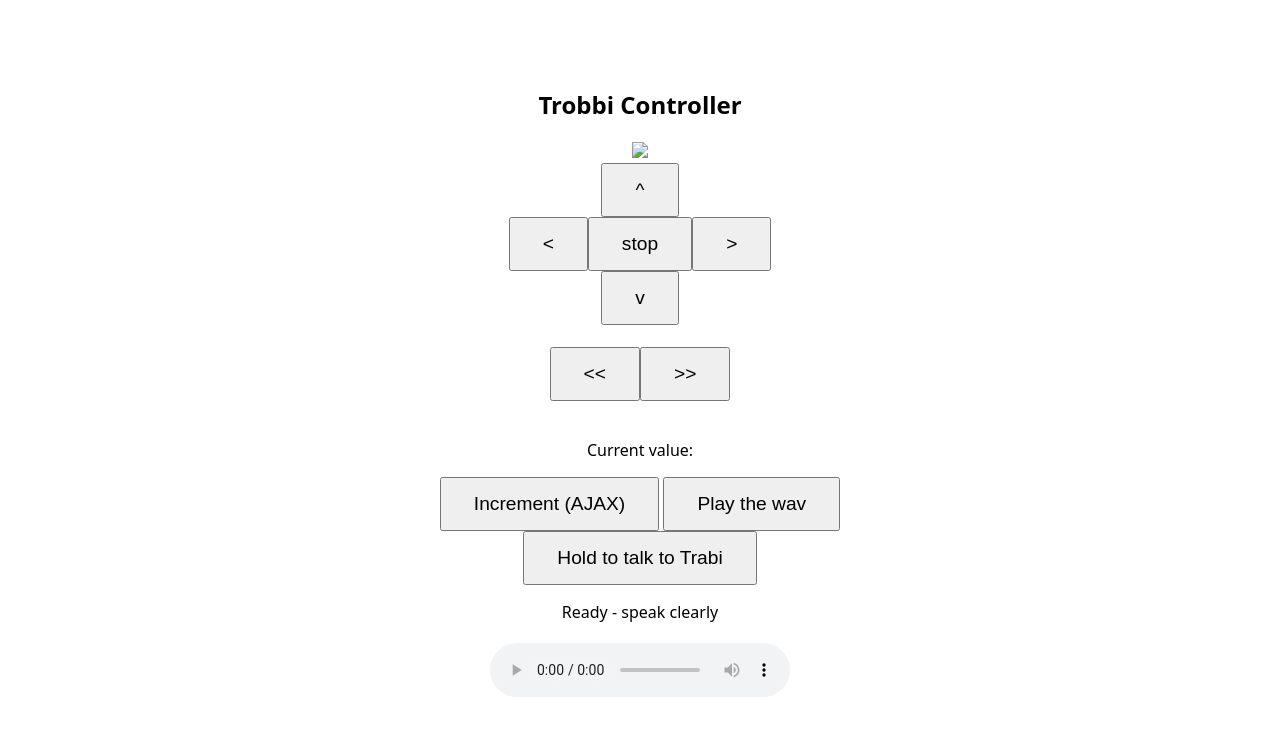
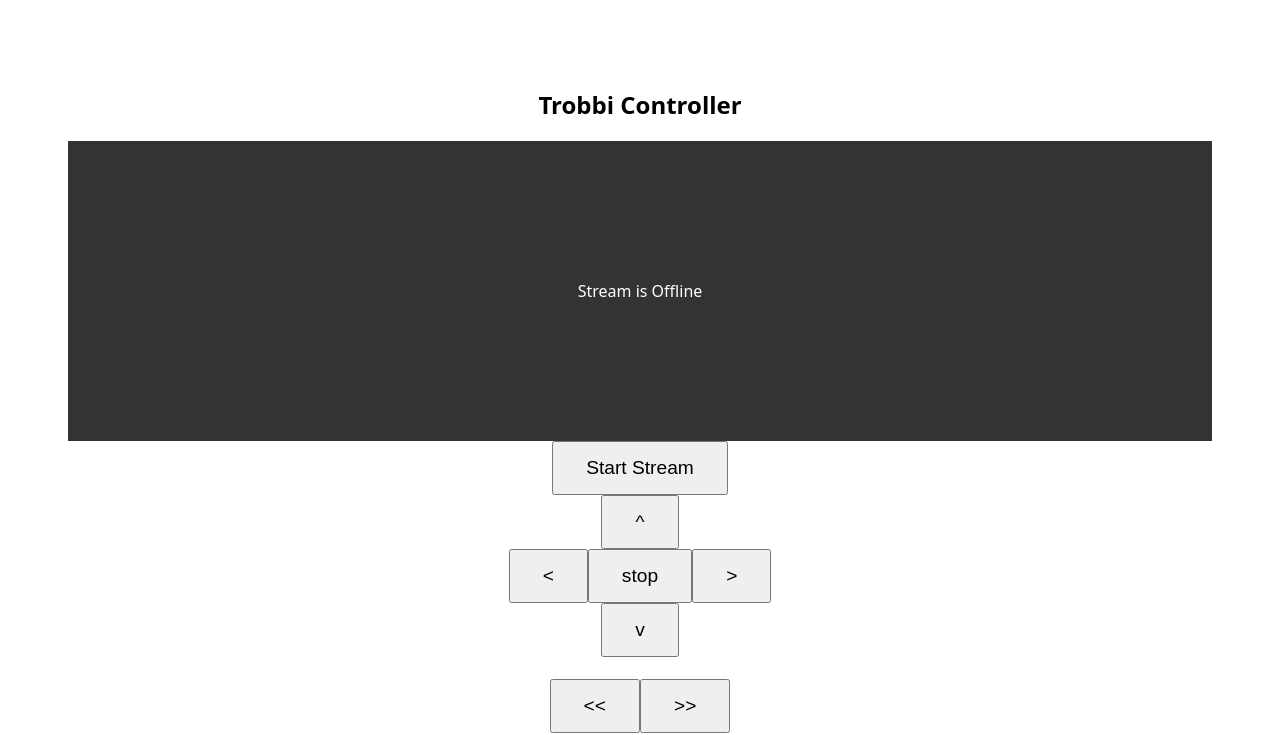
Before and after one commit to TomPayneUT/trobbibot, a Flask app: template templates/index.html in a window 1280 px wide. Shown: the top 735 px of the page. Before the commit the page ends 697 px from the top, so only its background shows below. Run offline with Flask 3, Linux system fonts and the light colour scheme; the template is opened without the code that fills it, so the values that code supplies are empty.

Commit message:
cam working

```diff
--- a/app.py
+++ b/app.py
@@ -3,14 +3,18 @@ import subprocess
 import os
 from transcriber import transcribe_audio
 from ttsmp3 import generate_mp3
-from llm import ask
+from llm import ask # make chat local by uncommenting this and commenting out the genai code below
 import serial
 import time
 from picamera2 import Picamera2
 import io
+import threading
+#import google.genai as genai  # make chat online by uncommenting this and commenting out the local llm code above
+
 
 app = Flask(__name__)
 
+#client = genai.Client(api_key="dont hardcode your api key you dummy")
 counter = 0
 transcription = ''
 try:
@@ -61,7 +65,14 @@ def upload_audio():
     global transcription
     transcription = transcribe_audio(mp3_path)
 
+    #uncomment the following line to use a local llm instead of genai
     text_answer = ask(transcription)
+    #uncomment the following lines to use genai instead of a local llm
+    #text_answer = client.models.generate_content(
+    #        model="gemini-2.5-flash", contents=transcription
+    #    )
+
+
     generate_mp3(text_answer, 'voices/en_GB-semaine-medium.onnx', mp3_path)
 
     return jsonify({'success': True, 'transcription' : transcription, 'text_answer': text_answer})
@@ -99,33 +110,59 @@ def get_audio():
     #return send_file(mp3_path, mimetype='audio/mpeg')
 
 
+# --- Camera Setup ---
+picam2 = Picamera2()
+config = picam2.create_video_configuration(main={"size": (640, 480)})
+picam2.configure(config)
+picam2.start()
+
+class CameraStreamer:
+    def __init__(self):
+        self.frame = None
+        self.running = False
+        self.lock = threading.Lock()
+        # Start a background thread to update the frame
+        threading.Thread(target=self._update, daemon=True).start()
+
+    def _update(self):
+        while True:
+            if self.running:
+                stream = io.BytesIO()
+                # Capture frame
+                picam2.capture_file(stream, format='jpeg')
+
+                with self.lock:
+                    self.frame = stream.getvalue()
+            else:
+                time.sleep(0.5)  # Sleep briefly when not running to reduce CPU usage
+
+    def get_frame(self):
+        with self.lock:
+            return self.frame
+
+# Initialize our single broadcaster
+streamer = CameraStreamer()
+
+def generate_frames():
+    while True:
+        frame_bytes = streamer.get_frame()
+        if frame_bytes:
+            yield (b'--frame\r\n'
+                   b'Content-Type: image/jpeg\r\n\r\n' + frame_bytes + b'\r\n')
+        # Tiny sleep to prevent the loop from eating 100% CPU
+        import time
+        time.sleep(0.03) # Roughly 30 FPS
 
 @app.route('/stream')
 def get_stream():
-    picam2 = Picamera2()
-    config = picam2.create_video_configuration(main={"size": (640, 480)})
-    picam2.configure(config)
-    picam2.start()
-
-    def generate_frames():
-        while True:
-            # Create an in-memory binary stream
-            stream = io.BytesIO()
-
-            # Capture directly to the stream in JPEG format
-            # use_video_port=True is faster for streaming
-            picam2.capture_file(stream, format='jpeg')
-
-            # Reset stream pointer to the beginning to read it
-            stream.seek(0)
-            frame_bytes = stream.read()
-
-            yield (b'--frame\r\n'
-                b'Content-Type: image/jpeg\r\n\r\n' + frame_bytes + b'\r\n')
-
     return Response(generate_frames(),
                     mimetype='multipart/x-mixed-replace; boundary=frame')
 
+# Add a route to toggle the state
+@app.route('/toggle_stream/<state>')
+def toggle_stream(state):
+    streamer.running = (state == 'on')
+    return f"Stream is {state}"
 
 #app.run(host='0.0.0.0', port=5000, ssl_context=('cert.pem', 'key.pem'))
 app.run(host='0.0.0.0', port=5000)
--- a/chatgemini.py
+++ b/chatgemini.py
@@ -7,7 +7,7 @@ from tts import generate_wav
 from playaudiopygame import play_audio
 import google.genai as genai
 
-client = genai.Client(api_key="AIzaSyDMQwvws5Zj2_8ILXQrnn8K-vNydSYMo3U")
+client = genai.Client(api_key="dont hardcode your api key you dummy")
 
 while True:
     prompt = input('prompt (type r to record, or q to quit): ')
--- a/templates/index.html
+++ b/templates/index.html
@@ -16,8 +16,13 @@
 <body>
     <h2>Trobbi Controller</h2>
 
-    <div id="cameraFeed">
-        <img src="{{ url_for('stream') }}" width="100%">
+    <div id="cameraContainer">
+        <img id="cameraFeed" src="" width="100%" style="display:none; background:#000;">
+        <div id="placeholder" style="width:100%; height:300px; background:#333; color:white; display:flex; align-items:center; justify-content:center;">
+            Stream is Offline
+        </div>
+
+        <button id="streamBtn" onclick="toggleStream()">Start Stream</button>
     </div>
 
 
@@ -45,6 +50,34 @@
     </audio>
 
     <script>
+
+        let streaming = false;
+
+        function toggleStream() {
+            const img = document.getElementById('cameraFeed');
+            const placeholder = document.getElementById('placeholder');
+            const btn = document.getElementById('streamBtn');
+
+            streaming = !streaming;
+
+            if (streaming) {
+                // 1. Tell Server to start capturing
+                fetch('/toggle_stream/on');
+                // 2. Set the src to start the MJPEG stream
+                img.src = "/stream?" + new Date().getTime();
+                img.style.display = "block";
+                placeholder.style.display = "none";
+                btn.innerText = "Stop Stream";
+            } else {
+                // 1. Tell Server to stop capturing
+                fetch('/toggle_stream/off');
+                // 2. Kill the stream source to stop downloading data
+                img.src = "";
+                img.style.display = "none";
+                placeholder.style.display = "flex";
+                btn.innerText = "Start Stream";
+            }
+        }
 
         const robot_audio = document.getElementById('sound');
         const source = document.getElementById('audioSrc');
```
Also changed, not shown: 3 other files.
